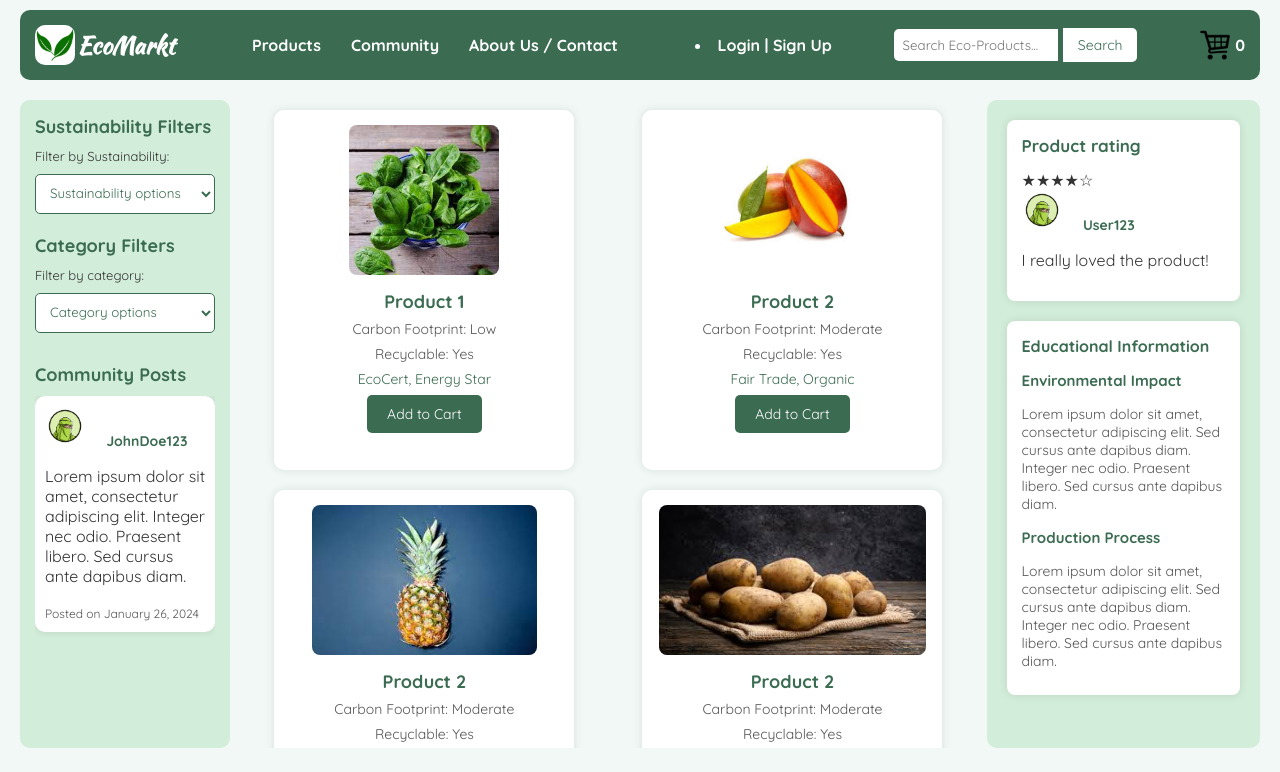
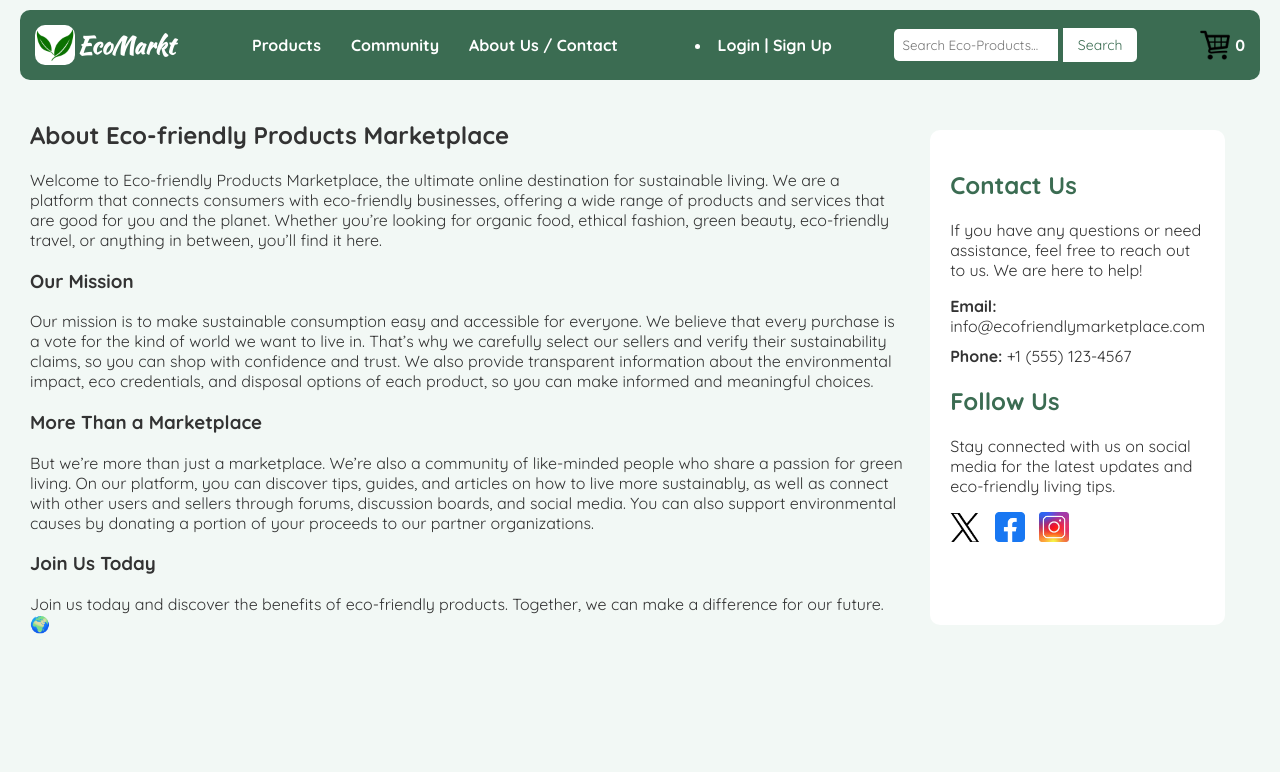
Before and after one commit to Dan-Muchiri/Eco-friendly-marketplace, a plain HTML site: page index.html in a window 1280 px wide. Both pictures are taken after a click on the item "About Us / Contact". Drawn offline with Linux system fonts and the light colour scheme; no server answers.

Commit message:
Created about page

```diff
--- a/db.json
+++ b/db.json
@@ -489,5 +489,8 @@
       "password": "1",
       "userIconUrl": "images/user1.png"
     }
+  ],
+  "cart": [
+
   ]
 }
--- a/script.js
+++ b/script.js
@@ -18,6 +18,13 @@ document.addEventListener("DOMContentLoaded", function () {
     loginItem.addEventListener('click', function (event) {
         event.preventDefault();
         loginPage();
+    });
+
+    const aboutItem = document.getElementById('nav-about');
+
+    aboutItem.addEventListener('click', function (event) {
+        event.preventDefault();
+        aboutPage();
     });
 
     const sustainabilityFilter = document.getElementById('sustainability-filter');
@@ -489,6 +496,66 @@ function handleSignup(username, password) {
     });
 }
 
+function aboutPage(){
+    const leftSection = document.getElementById('left-section');
+    leftSection.style.display = 'none';
+
+    const rightSection = document.getElementById('right-section');
+    rightSection.style.display = 'none';
+
+    const productContainer = document.getElementById("product-listings");
+    productContainer.innerHTML = '';
+
+    const infoContainer = document.createElement('div');
+    infoContainer.id = 'info-container';
+    infoContainer.style.flex='5';
+
+    infoContainer.innerHTML = `
+    <h2>About Eco-friendly Products Marketplace</h2>
+    <p>Welcome to Eco-friendly Products Marketplace, the ultimate online destination for sustainable living. We are a platform that connects consumers with eco-friendly businesses, offering a wide range of products and services that are good for you and the planet. Whether you’re looking for organic food, ethical fashion, green beauty, eco-friendly travel, or anything in between, you’ll find it here.</p>
+
+    <h3>Our Mission</h3>
+    <p>Our mission is to make sustainable consumption easy and accessible for everyone. We believe that every purchase is a vote for the kind of world we want to live in. That’s why we carefully select our sellers and verify their sustainability claims, so you can shop with confidence and trust. We also provide transparent information about the environmental impact, eco credentials, and disposal options of each product, so you can make informed and meaningful choices.</p>
+
+    <h3>More Than a Marketplace</h3>
+    <p>But we’re more than just a marketplace. We’re also a community of like-minded people who share a passion for green living. On our platform, you can discover tips, guides, and articles on how to live more sustainably, as well as connect with other users and sellers through forums, discussion boards, and social media. You can also support environmental causes by donating a portion of your proceeds to our partner organizations.</p>
+
+    <h3>Join Us Today</h3>
+    <p>Join us today and discover the benefits of eco-friendly products. Together, we can make a difference for our future. 🌍</p>
+`;
+
+
+productContainer.appendChild(infoContainer);
+
+const contactinfo = document.createElement('div');
+contactinfo.id='contact-info'
+contactinfo.style.flex='1';
+contactinfo.innerHTML = `
+    <h2>Contact Us</h2>
+    <p>If you have any questions or need assistance, feel free to reach out to us. We are here to help!</p>
+    <ul>
+        <li><strong>Email:</strong> info@ecofriendlymarketplace.com</li>
+        <li><strong>Phone:</strong> +1 (555) 123-4567</li>
+    </ul>
+    <h2>Follow Us</h2>
+    <p>Stay connected with us on social media for the latest updates and eco-friendly living tips.</p>
+    <div class="social-media">
+        <a href="https://www.twitter.com" target="_blank" rel="noopener noreferrer"><img src="images/x.png" alt="Twitter"></a>
+        <a href="https://www.facebook.com" target="_blank" rel="noopener noreferrer"><img src="images/fb.png" alt="Facebook"></a>
+        <a href="https://www.instagram.com" target="_blank" rel="noopener noreferrer"><img src="images/ig.jpeg" alt="Instagram"></a>
+    </div>
+`;
+
+productContainer.appendChild(contactinfo);
+
+
+
+
+
+
+
+}
+
     fetchAndDisplayCommunityData();
 
 
--- a/styles.css
+++ b/styles.css
@@ -528,3 +528,33 @@ button:hover {
 .sign-up-link:hover {
     color: #a8d1bb;
 }
+
+
+
+/* styles.css */
+
+#contact-info {
+    background-color: #fff;
+    padding: 20px;
+    border-radius: 10px;
+    margin: 25px;
+    margin-top: 30px;
+}
+
+#contact-info h2 {
+    color: #3b6c52;
+}
+
+#contact-info ul {
+    list-style-type: none;
+    padding: 0;
+}
+
+#contact-info ul li {
+    margin-bottom: 10px;
+}
+
+.social-media a img {
+    max-width: 30px;
+    margin-right: 10px;
+}
```
Also changed, not shown: images/fb.png (added), images/ig.jpeg (added), images/x.png (added).
